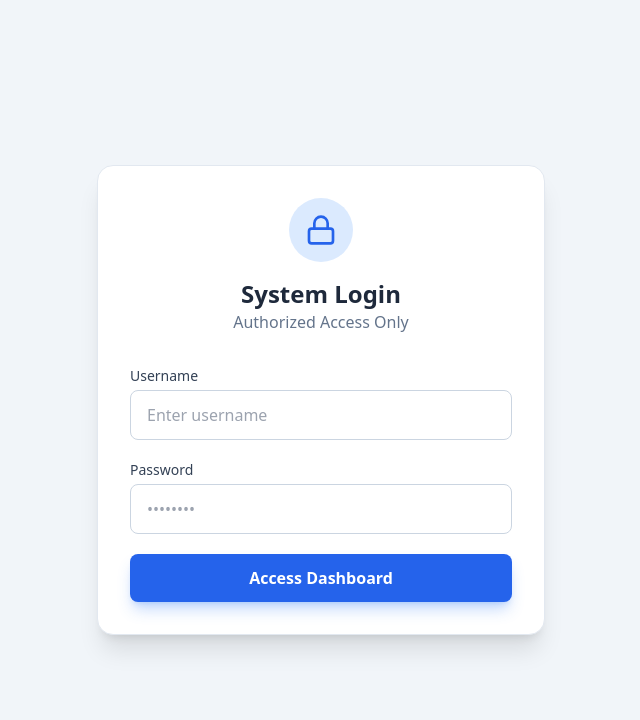
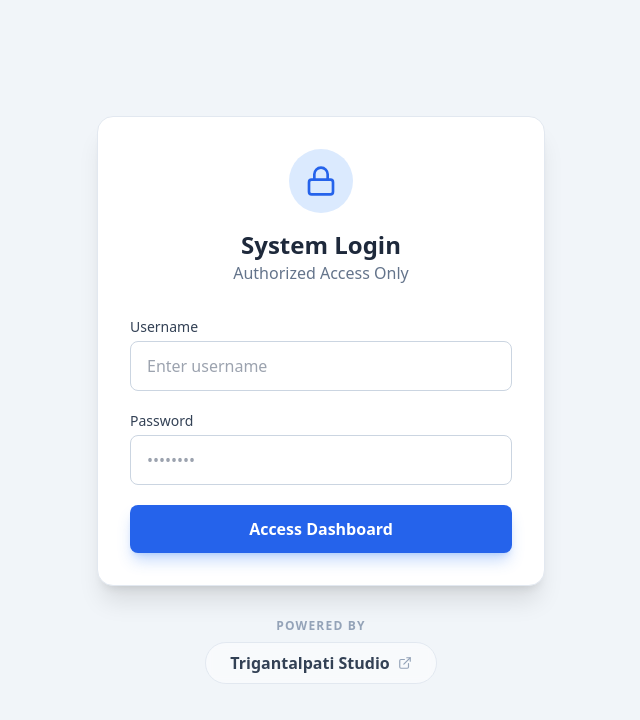
Before and after one commit to FunnyL00L/asa, a React (Vite) app: page / in a window 1280 px wide. Shown: the top 720 px of the page, without its empty margins (319-959 px from the left). Built offline with nearby package versions, Linux system fonts and the light colour scheme.

Commit message:
feat: Improve leaderboard and login page
Refines the leaderboard logic to display the highest score per student token. Enhances the login page with a "Powered By" link and subtle animations.

```diff
--- a/pages/Dashboard.tsx
+++ b/pages/Dashboard.tsx
@@ -73,8 +73,18 @@ export const Dashboard: React.FC<DashboardProps> = ({ students, questions, score
     chartData = chartData.filter(d => d.name === 'Sarco AR');
   }
 
-  // LEADERBOARD LOGIC
-  const leaderboard = scores
+  // LEADERBOARD LOGIC - HIGHEST SCORE PER TOKEN
+  // 1. Group scores by token and keep only the highest
+  const bestScoresMap = new Map<string, Score>();
+  scores.forEach(s => {
+      const currentBest = bestScoresMap.get(s.token);
+      if (!currentBest || s.score > currentBest.score) {
+          bestScoresMap.set(s.token, s);
+      }
+  });
+
+  // 2. Convert map to array, sort by score descending, and slice top 5
+  const leaderboard = Array.from(bestScoresMap.values())
     .sort((a, b) => b.score - a.score)
     .slice(0, 5)
     .map(score => {
@@ -267,7 +277,10 @@ export const Dashboard: React.FC<DashboardProps> = ({ students, questions, score
         <div className="bg-white p-6 rounded-xl shadow-sm border border-slate-200">
           <div className="flex items-center space-x-2 mb-4">
              <Medal className="text-yellow-500" size={24} />
-             <h3 className="text-lg font-bold text-slate-800">Top Performing Students</h3>
+             <div className="flex flex-col">
+                <h3 className="text-lg font-bold text-slate-800 leading-tight">Top Performing Students</h3>
+                <span className="text-xs text-slate-400 font-medium">Best Score per Student</span>
+             </div>
           </div>
 
           <div className="overflow-hidden">
@@ -276,7 +289,7 @@ export const Dashboard: React.FC<DashboardProps> = ({ students, questions, score
                     <tr>
                         <th className="px-4 py-3">Rank</th>
                         <th className="px-4 py-3">Name</th>
-                        <th className="px-4 py-3 text-right">Score</th>
+                        <th className="px-4 py-3 text-right">Best Score</th>
                         <th className="px-4 py-3 text-right">Game</th>
                     </tr>
                 </thead>
--- a/pages/Login.tsx
+++ b/pages/Login.tsx
@@ -1,5 +1,5 @@
 import React, { useState } from 'react';
-import { Lock } from 'lucide-react';
+import { Lock, ExternalLink } from 'lucide-react';
 import { User } from '../types';
 
 interface LoginProps {
@@ -31,8 +31,8 @@ export const Login: React.FC<LoginProps> = ({ onLogin }) => {
   };
 
   return (
-    <div className="min-h-screen bg-slate-100 flex items-center justify-center p-4">
-      <div className="bg-white p-8 rounded-2xl shadow-xl w-full max-w-md border border-slate-200">
+    <div className="min-h-screen bg-slate-100 flex flex-col items-center justify-center p-4">
+      <div className="bg-white p-8 rounded-2xl shadow-xl w-full max-w-md border border-slate-200 relative z-10">
         <div className="text-center mb-8">
           <div className="bg-blue-100 w-16 h-16 rounded-full flex items-center justify-center mx-auto mb-4">
             <Lock className="text-blue-600" size={32} />
@@ -77,6 +77,22 @@ export const Login: React.FC<LoginProps> = ({ onLogin }) => {
           </button>
         </form>
       </div>
+
+      {/* FOOTER POWERED BY */}
+      <div className="mt-8 text-center animate-in fade-in slide-in-from-bottom-4 duration-700 delay-100">
+        <p className="text-xs font-bold text-slate-400 uppercase tracking-widest mb-2">Powered By</p>
+        <a
+          href="https://www.instagram.com/trigantalpatistudio/?utm_source=ig_web_button_share_sheet"
+          target="_blank"
+          rel="noopener noreferrer"
+          className="group flex items-center justify-center space-x-2 bg-white/50 backdrop-blur-sm px-6 py-2 rounded-full border border-slate-200 hover:border-pink-300 hover:bg-white hover:shadow-lg hover:shadow-pink-500/10 transition-all duration-300"
+        >
+          <span className="font-bold text-slate-700 group-hover:bg-gradient-to-r group-hover:from-purple-600 group-hover:to-pink-600 group-hover:bg-clip-text group-hover:text-transparent transition-all">
+            Trigantalpati Studio
+          </span>
+          <ExternalLink size={14} className="text-slate-400 group-hover:text-pink-500" />
+        </a>
+      </div>
     </div>
   );
 };
```
